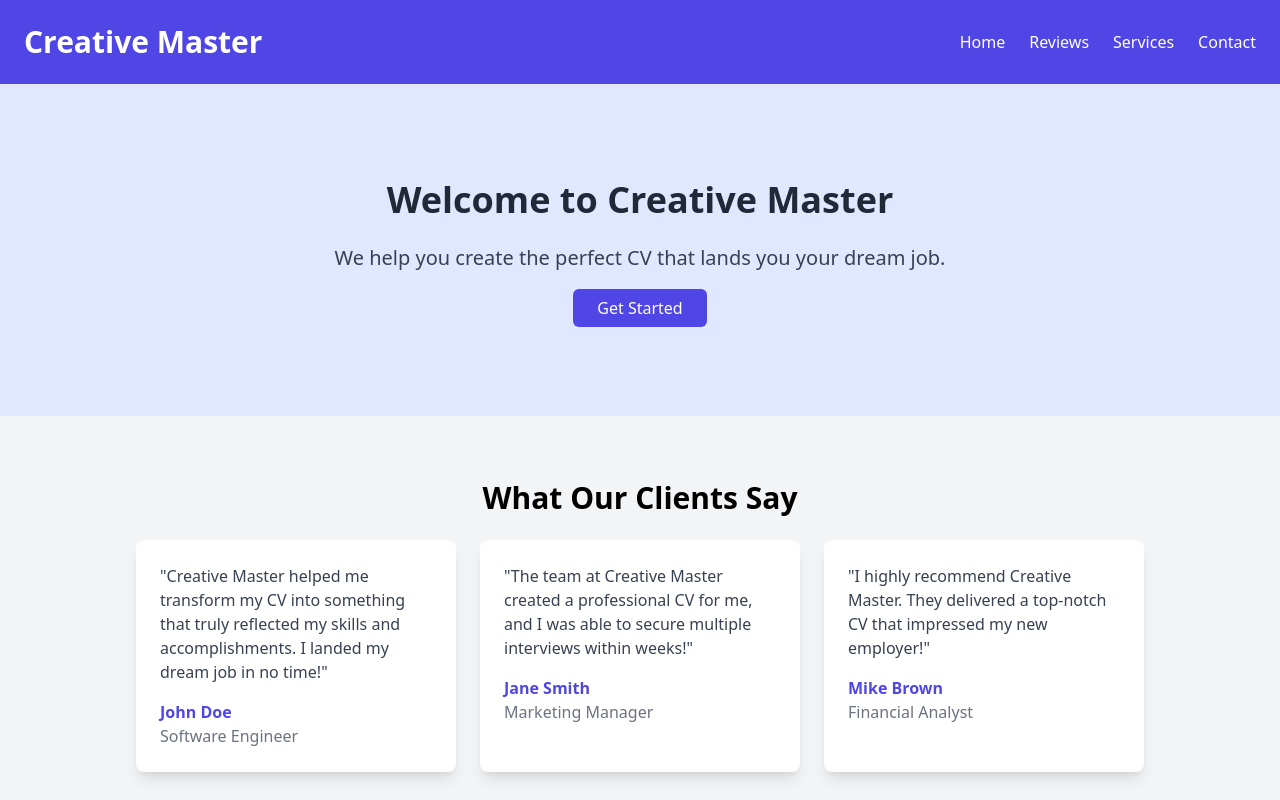
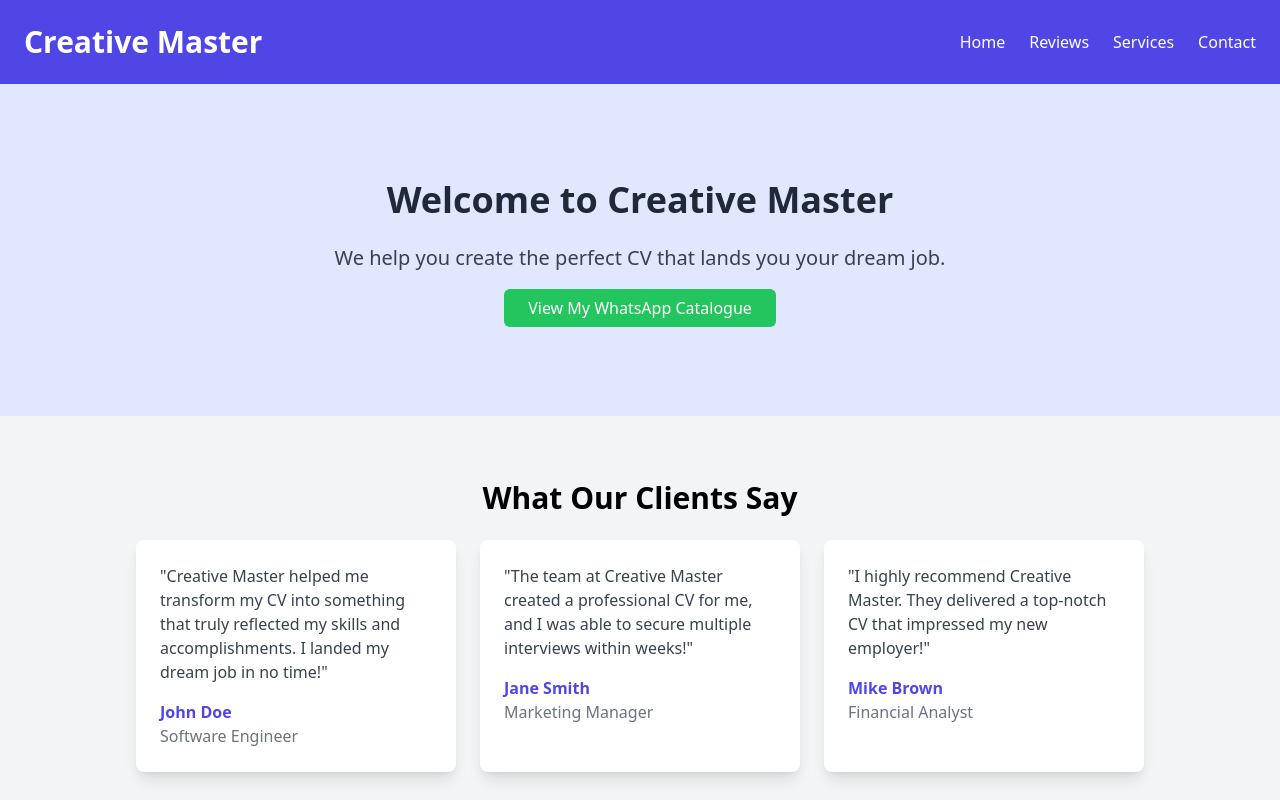
Before and after one commit to Pasi999/creativemaster, a plain HTML site: page index.html in a window 1280 px wide. Shown: the top 800 px of the page. Drawn offline with nearby package versions, Linux system fonts and the light colour scheme.

Commit message:
Add files via upload

```diff
--- a/index.html
+++ b/index.html
@@ -29,7 +29,9 @@
     <section id="home" class="text-center py-24 bg-indigo-100">
         <h2 class="text-4xl font-bold text-gray-800 mb-6">Welcome to Creative Master</h2>
         <p class="text-xl text-gray-700 mb-6">We help you create the perfect CV that lands you your dream job.</p>
-        <a href="#services" class="bg-indigo-600 text-white py-2 px-6 rounded-md hover:bg-indigo-700">Get Started</a>
+        <a href="https://wa.me/c/94720980876" target="_blank" class="bg-green-500 text-white py-2 px-6 rounded-md hover:bg-green-600">
+            View My WhatsApp Catalogue
+        </a>
     </section>
 
     <!-- Customer Reviews Section -->
```
